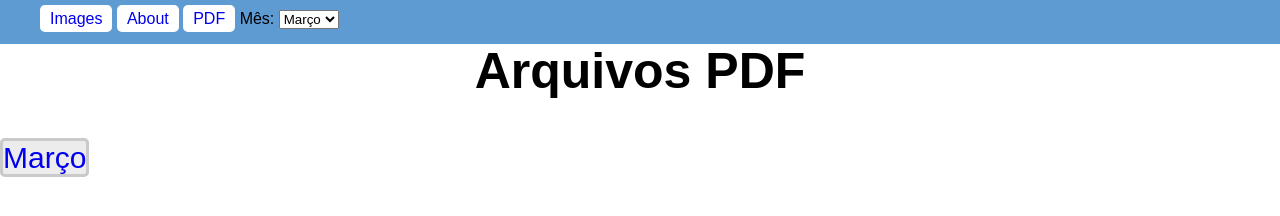
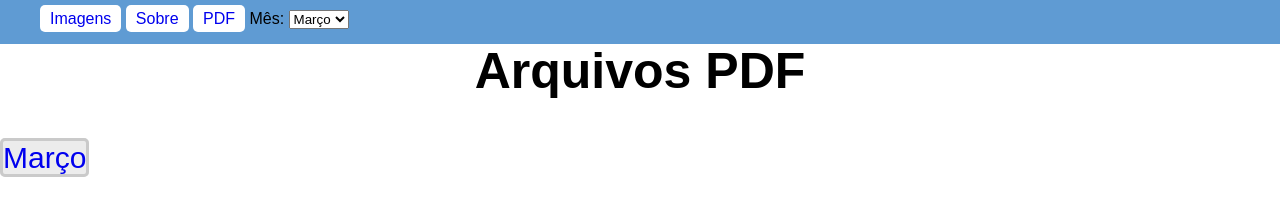
Before and after one commit to DuhonTheGuy/netlify-websites, a plain HTML site: page pdf.html in a window 1280 px wide. Drawn offline with Linux system fonts and the light colour scheme.

Commit message:
PDF feature patch 1

```diff
--- a/pdf.html
+++ b/pdf.html
@@ -10,8 +10,8 @@
 <body>
     <header>
         <ul style="list-style-type: none;">
-            <li><a href="index.html">Images</a></li>
-            <li><a href="about.html">About</a></li>
+            <li><a href="index.html">Imagens</a></li>
+            <li><a href="about.html">Sobre</a></li>
             <li><a href="pdf.html">PDF</a></li>
                 Mês:
                 <select id="selectBox" onclick="scrollToClass()">
```
